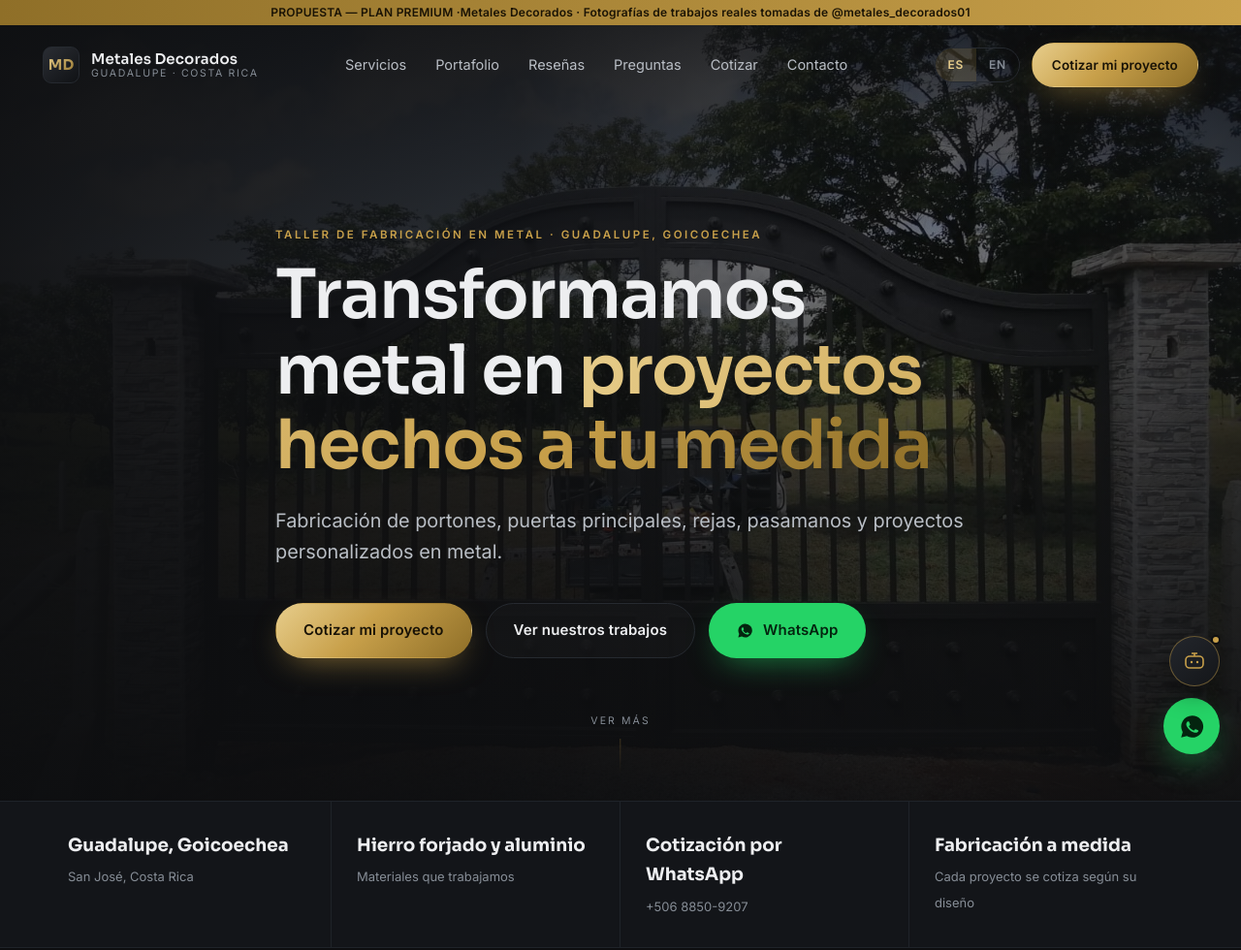
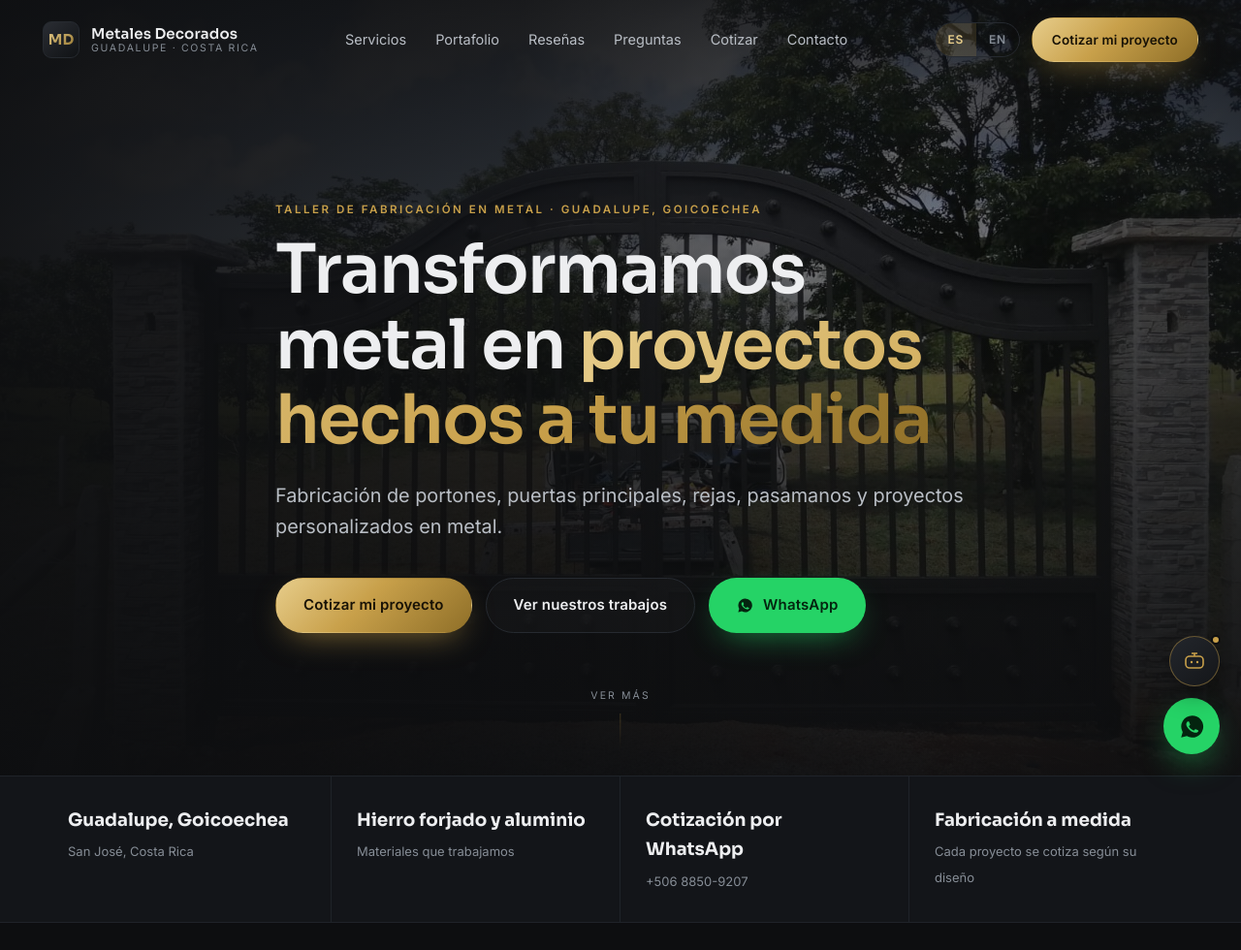
Before and after one commit to pelukin42/metales-decorados, a plain HTML site: page amedida/index.html in a window 1280 px wide. Shown: the top 980 px of the page at 97% size. Drawn offline with Linux system fonts and the light colour scheme.

Commit message:
Publicar sitio: quitar barra de demo, permitir indexado
- amedida/index.html (y su copia en publicar/): se quita la barra
  "PROPUESTA — PLAN PREMIUM" y robots pasa de noindex,nofollow a
  index,follow, ya que el cliente confirma que este es el sitio final.
- index.html raiz y su copia en publicar/: mismo cambio de robots.
- netlify.toml: se quita el redirect a /profesional, que ya no existe.

```diff
--- a/amedida/index.html
+++ b/amedida/index.html
@@ -15,7 +15,7 @@
 <!-- DEMO: se bloquea la indexacion para que esta version de muestra no le
      compita en Google al sitio definitivo de Metales Decorados.
      AL PUBLICAR EL SITIO REAL: cambiar a  content="index,follow"  -->
-<meta name="robots" content="noindex,nofollow">
+<meta name="robots" content="index,follow">
 <meta name="geo.region" content="CR-SJ">
 <meta name="geo.placename" content="Guadalupe, Goicoechea, San José">
 <meta name="author" content="Metales Decorados">
@@ -70,9 +70,7 @@
 }
 </script>
 </head>
-<body class="has-demo-bar">
-
-<div class="demo-bar">PROPUESTA — PLAN PREMIUM ·Metales Decorados · Fotografías de trabajos reales tomadas de @metales_decorados01</div>
+<body>
 
 <!-- =========================== HEADER =========================== -->
 <header class="hdr">
```
Also changed, not shown: index.html (+1 -1 lines), publicar/amedida/index.html (+2 -4 lines), publicar/index.html (+1 -1 lines), 1 other file.
